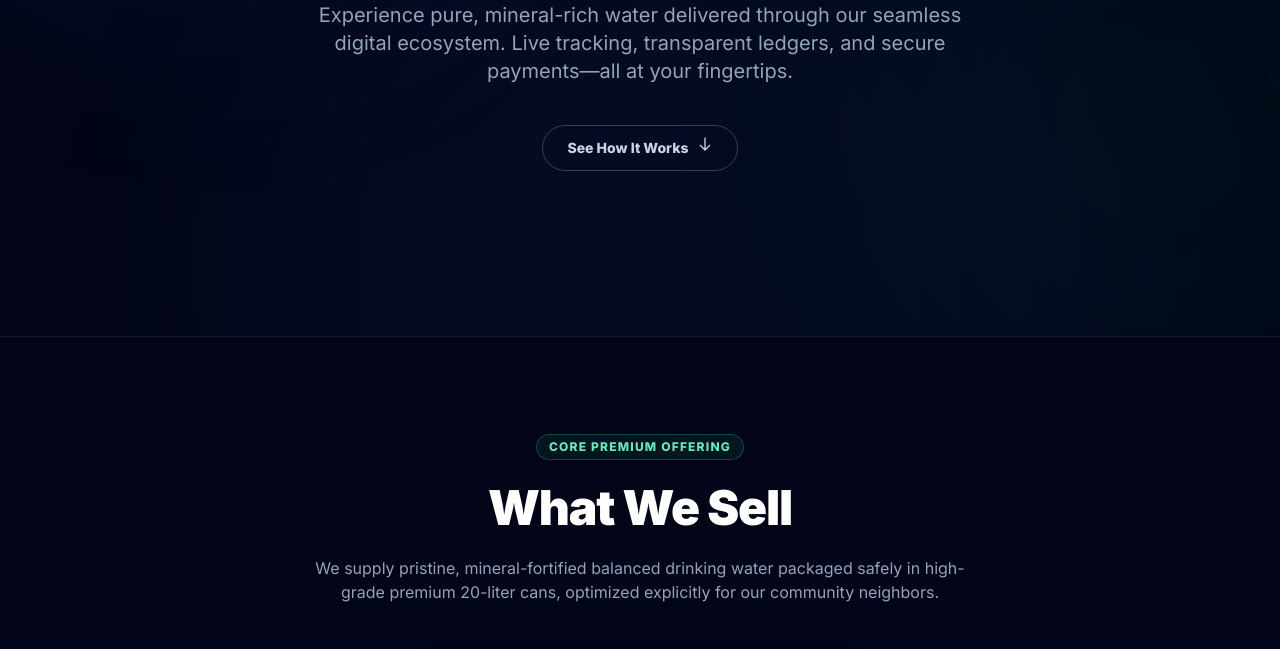
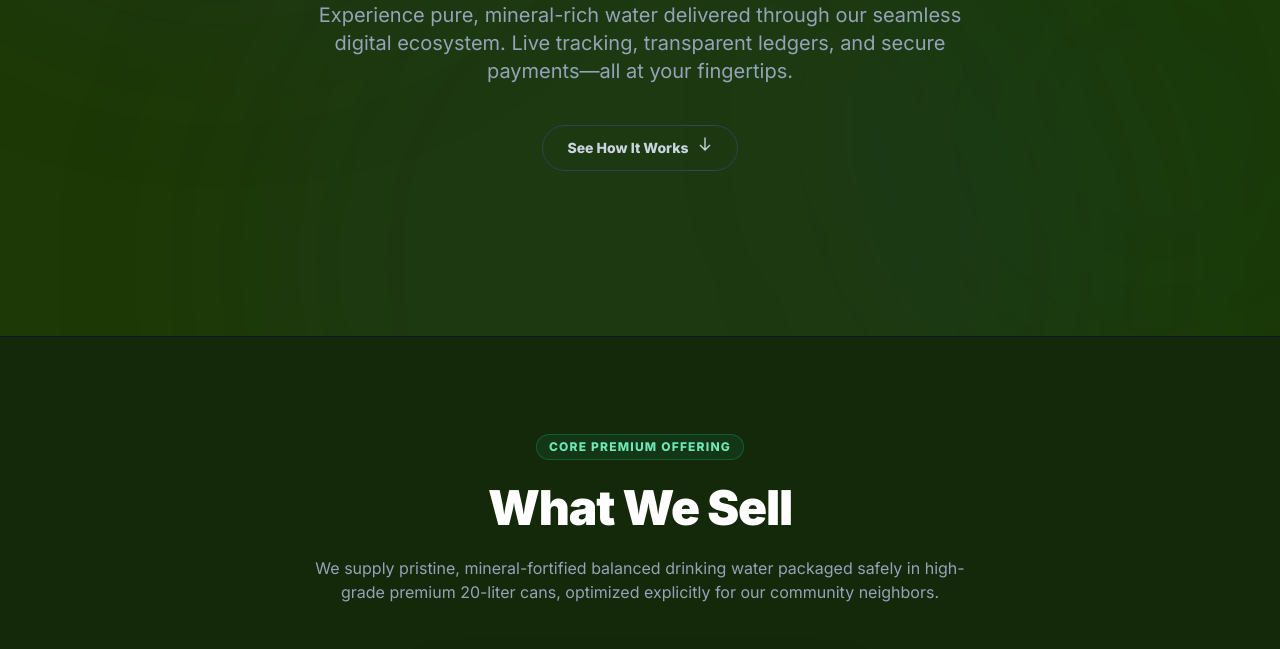
Before and after one commit to wowdrops/supabase, a website: page index.html in a window 1280 px wide. Shown: the part 464-1113 px from the top of the page. Drawn offline with nearby package versions, Linux system fonts and the light colour scheme.

Commit message:
resolved5

```diff
--- a/index.html
+++ b/index.html
@@ -12,7 +12,7 @@
     <style>
         body {
             font-family: 'Inter', sans-serif;
-            background-color: #020617; /* Slate 950 */
+            background-color: #1d3905; /* Slate 950 */
             color: #f8fafc;
             overflow-x: hidden;
         }
@@ -53,9 +53,9 @@
 
         /* Custom Scrollbar */
         ::-webkit-scrollbar { width: 8px; }
-        ::-webkit-scrollbar-track { background: #020617; }
-        ::-webkit-scrollbar-thumb { background: #334155; border-radius: 10px; }
-        ::-webkit-scrollbar-thumb:hover { background: #475569; }
+        ::-webkit-scrollbar-track { background: #38022d; }
+        ::-webkit-scrollbar-thumb { background: #5a1a2d; border-radius: 10px; }
+        ::-webkit-scrollbar-thumb:hover { background: #dc0b1d; }
     </style>
 </head>
 <body class="antialiased selection:bg-indigo-500/30">
```
